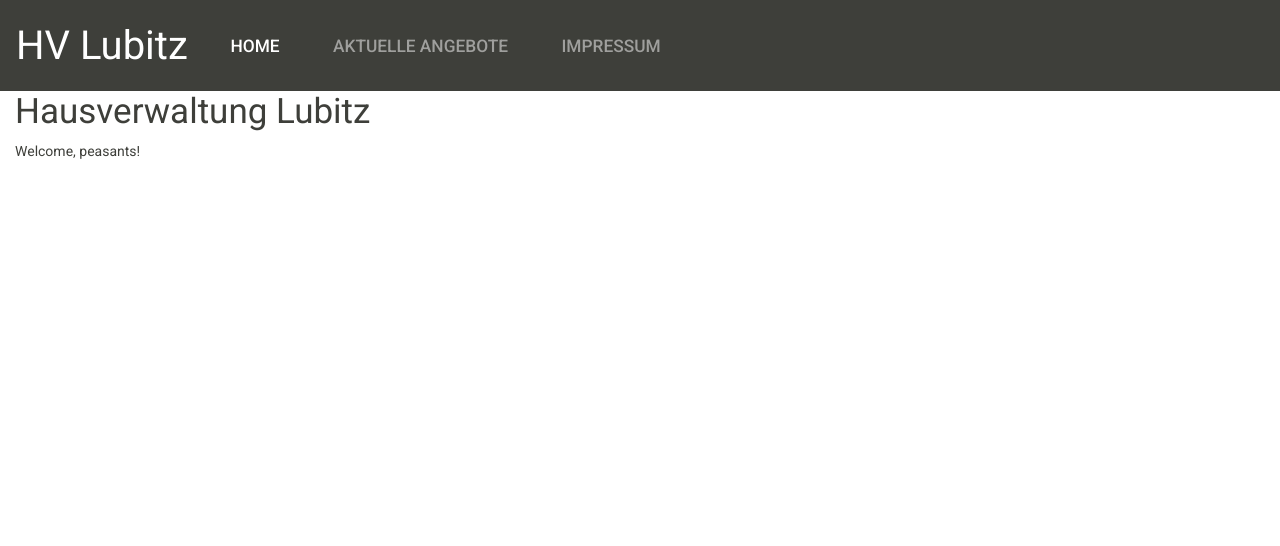
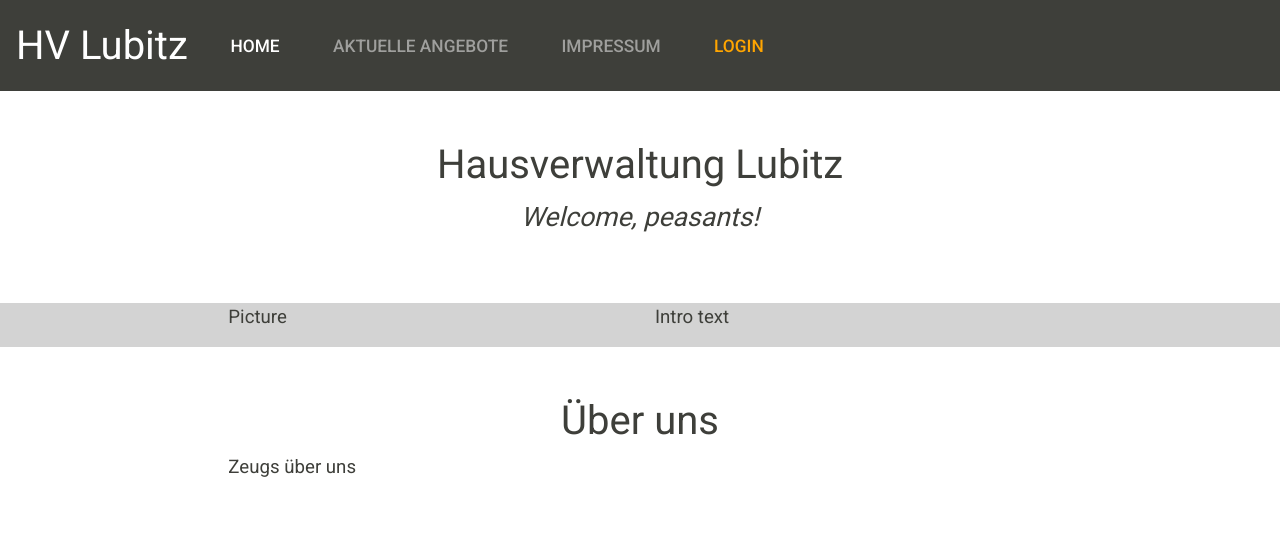
Before and after one commit to tlubitz/hv_lubitz, a Django app: page /hv_main/ in a window 1280 px wide. Shown: the top 546 px of the page. Run offline with Django 3.2, Linux system fonts and the light colour scheme; some libraries are stand-ins or nearby versions.

Commit message:
some basic css layout for all pages

```diff
--- a/hv_lubitz/settings.py
+++ b/hv_lubitz/settings.py
@@ -121,3 +121,7 @@ USE_TZ = True
 # https://docs.djangoproject.com/en/2.1/howto/static-files/
 
 STATIC_URL = '/static/'
+
+# Redirect to home URL after login (Default redirects to /accounts/profile/)
+
+LOGIN_REDIRECT_URL = '/hv_main/calendar'
--- a/hv_main/static/css/styles.css
+++ b/hv_main/static/css/styles.css
@@ -6,3 +6,34 @@
     font-size: 13pt!important;
     padding:20pt!important;
 }
+
+/* to not fuck up given names, we use common names but
+   precede them with a 'c' (custom) */
+
+.c_main {
+    margin-top:50px;
+}
+
+h1 {
+    text-align:center;
+    font-size: 30pt;
+}
+
+.subline {
+    text-align: center;
+    font-size: 20pt;
+    font-style: italic;
+}
+
+p {
+    font-size: 14pt;
+}
+
+.tube_row {
+    margin-top:50px;
+    margin-bottom:50px;
+}
+
+.bg1 {
+    background-color: lightgrey;
+}
--- a/hv_main/templates/base_generic.html
+++ b/hv_main/templates/base_generic.html
@@ -28,16 +28,27 @@
 	<li class="nav-item">
           <a class="nav-link" href="offers">Aktuelle Angebote</a>
 	</li>
-
 	<li class="nav-item">
           <a class="nav-link" href="impressum">Impressum</a>
 	</li>
+	{% if user.is_authenticated %}
+	<li class="nav-item">
+          <a class="nav-link" href="calendar">Kalender</a>
+	</li>
+	<li class="nav-item">
+          <a class="nav-link" href="cloud">Cloud</a>
+	</li>
+	<li>
+	  <a class="nav-link" style="color:orange" href="{% url 'logout' %}?next={{..}}">Logout {{ user.get_username }}</a>
+	</li>
+	{% else %}
+	<li><a class="nav-link" style="color:orange" href="{% url 'login' %}?next={{request.path}}">Login</a></li>
+	{% endif %}
       </ul>
     </div>
   </nav>
 
-
-
+  <main>
     <div class="container-fluid">
       <div class="row">
 	<div class="col-sm-12">
@@ -46,6 +57,10 @@
 	</div>
       </div>
     </div>
+  </main>
+
+  <footer>
+  </footer>
 
 </body>
 </html>
--- a/hv_main/templates/index.html
+++ b/hv_main/templates/index.html
@@ -1,6 +1,34 @@
 {% extends "base_generic.html" %}
 
 {% block content %}
-  <h1>Hausverwaltung Lubitz</h1>
-  <p>Welcome, peasants!</p>
+
+<div class="row c_main">
+  <div class="col-sm-2"></div>
+  <div class="col-sm-8">
+    <h1>Hausverwaltung Lubitz</h1>
+    <p class="subline">Welcome, peasants!</p>
+  </div>
+  <div class="col-sm-2"></div>
+</div>
+
+<div class="row tube_row bg1">
+  <div class="col-sm-2"></div>
+  <div class="col-sm-4">
+    <p>Picture</p>
+  </div>
+  <div class="col-sm-4">
+    <p>Intro text</p>
+  </div>
+  <div class="col-sm-2"></div>
+</div>
+
+<div class="row tube_row">
+  <div class="col-sm-2"></div>
+  <div class="col-sm-8">
+    <h1>Über uns</h1>
+    <p>Zeugs über uns</p>
+  </div>
+  <div class="col-sm-2"></div>
+</div>
+
 {% endblock %}
--- a/hv_main/urls.py
+++ b/hv_main/urls.py
@@ -6,4 +6,6 @@ urlpatterns = [
     path('index', views.index, name='index'),
     path('offers', views.offers, name='offers'),
     path('impressum', views.impressum, name='impressum'),
+    path('cloud', views.cloud, name='cloud'),
+    path('calendar', views.calendar, name='calendar'),
 ]
--- a/hv_main/views.py
+++ b/hv_main/views.py
@@ -1,5 +1,6 @@
 from django.shortcuts import render
 from hv_main.models import HvModel
+from django.contrib.auth.decorators import login_required
 
 # Create your views here.
 def index(request):
@@ -13,3 +14,13 @@ def offers(request):
 def impressum(request):
 
     return render(request, 'impressum.html')
+
+@login_required
+def cloud(request):
+
+    return render(request, 'cloud.html')
+
+@login_required
+def calendar(request):
+
+    return render(request, 'calendar.html')
```
Also changed, not shown: hv_main/templates/calendar.html (+32 -2 lines), hv_main/templates/cloud.html (+31 -2 lines), hv_main/templates/impressum.html (+32 -2 lines), hv_main/templates/offers.html (+32 -2 lines), db.sqlite3. Lines whose indentation alone changed are shown as unchanged.
